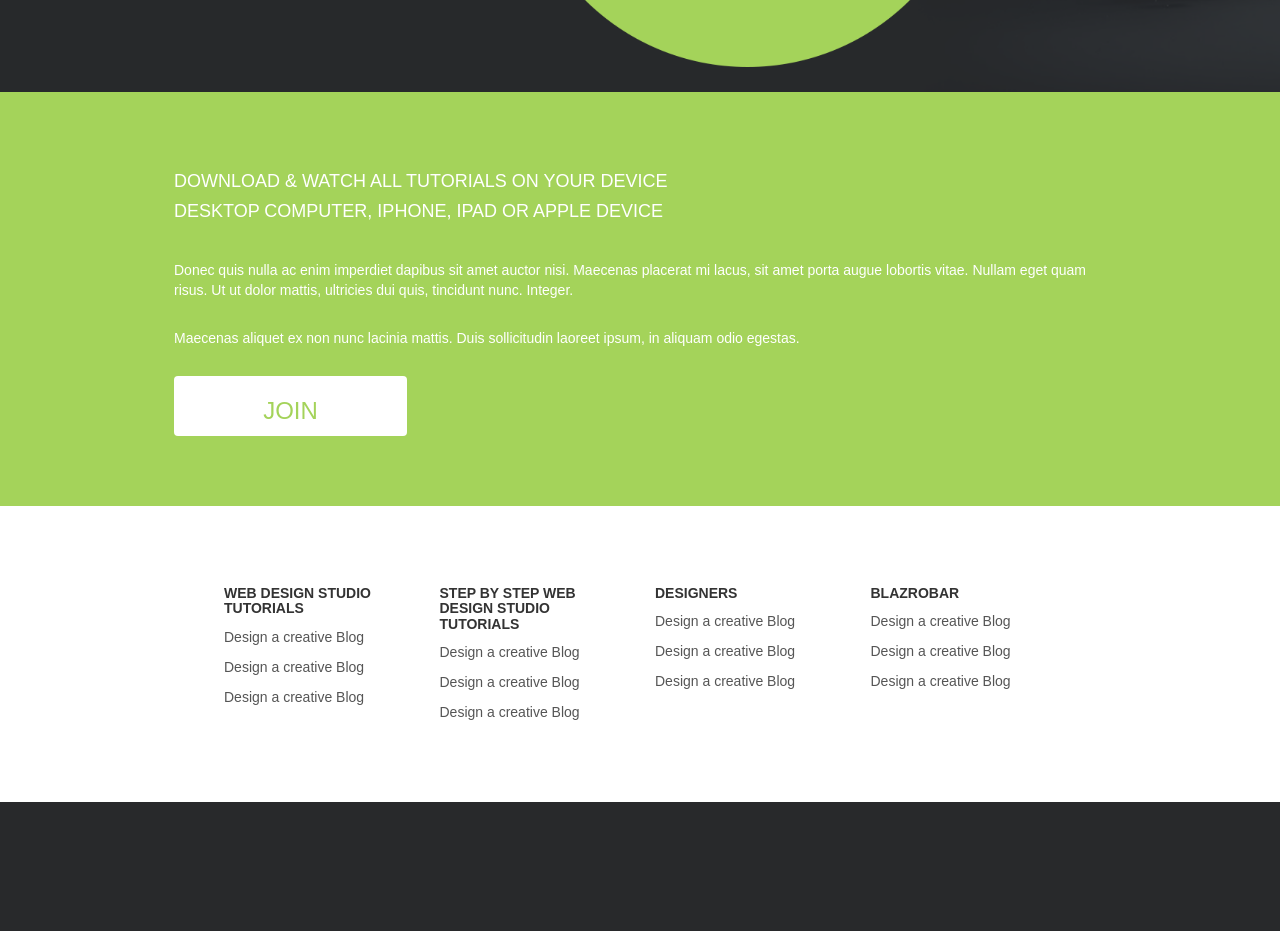
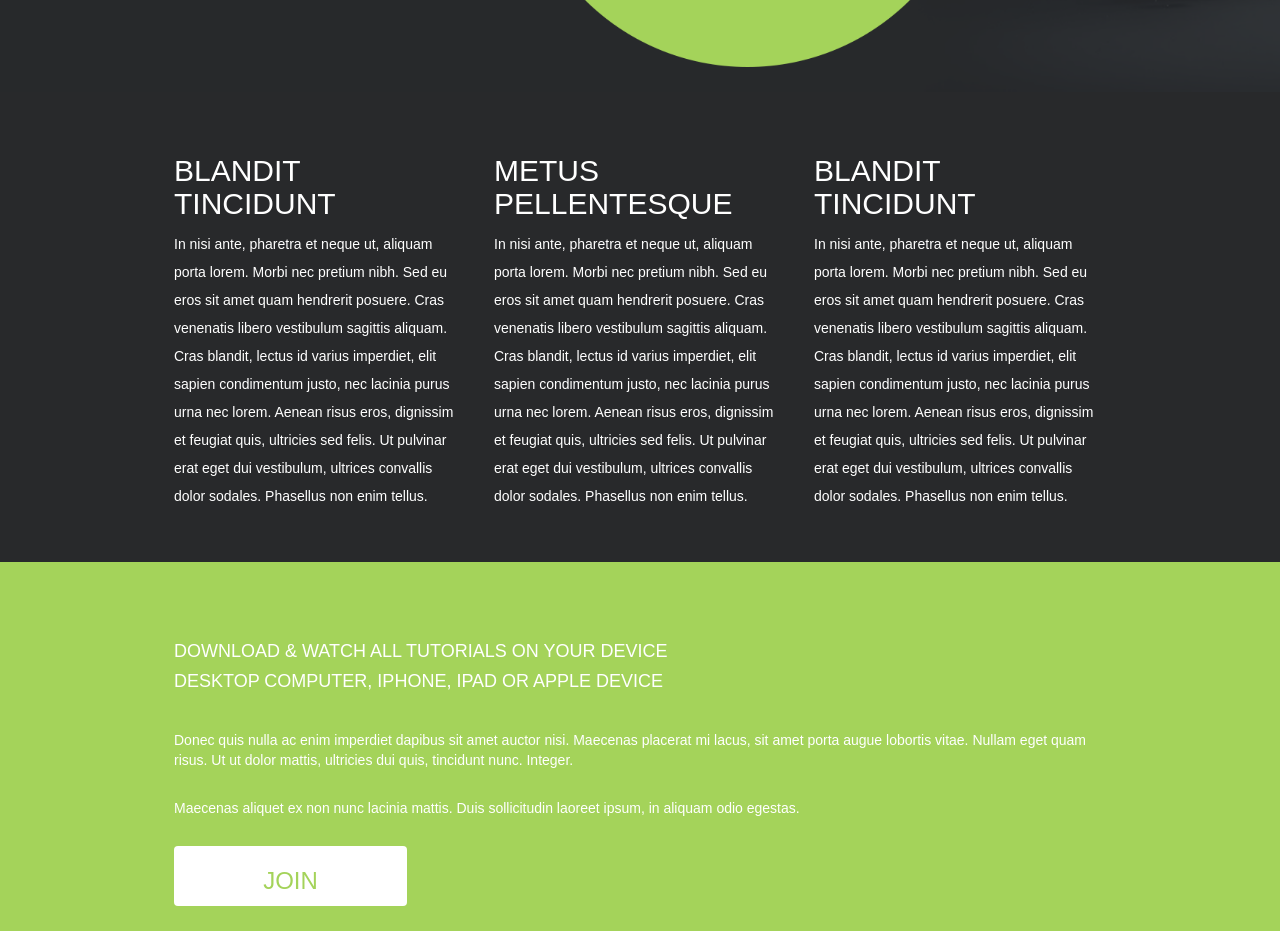
Before and after one commit to conspicuousClockwork/nike-test, a React (Create React App) app: page / in a window 1280 px wide. Shown: the part 1940-2871 px from the top of the page. Before the commit the page ends 2742 px from the top, so only its background shows below. Built offline with nearby package versions, Linux system fonts and the light colour scheme.

Commit message:
Moved the text outside of gallery

```diff
--- a/src/App.js
+++ b/src/App.js
@@ -189,6 +189,7 @@ class App extends Component {
           <Hero hero={this.state.hero} />
           <ThreeText info={this.state.info} />
           <Gallery gallery={this.state.gallery}/>
+          <ThreeText info={this.state.gallery.info} />
           <Conversion conversion={this.state.conversion}/>
           <NikeFooter footer={this.state.footer}/>
       </div>
```
